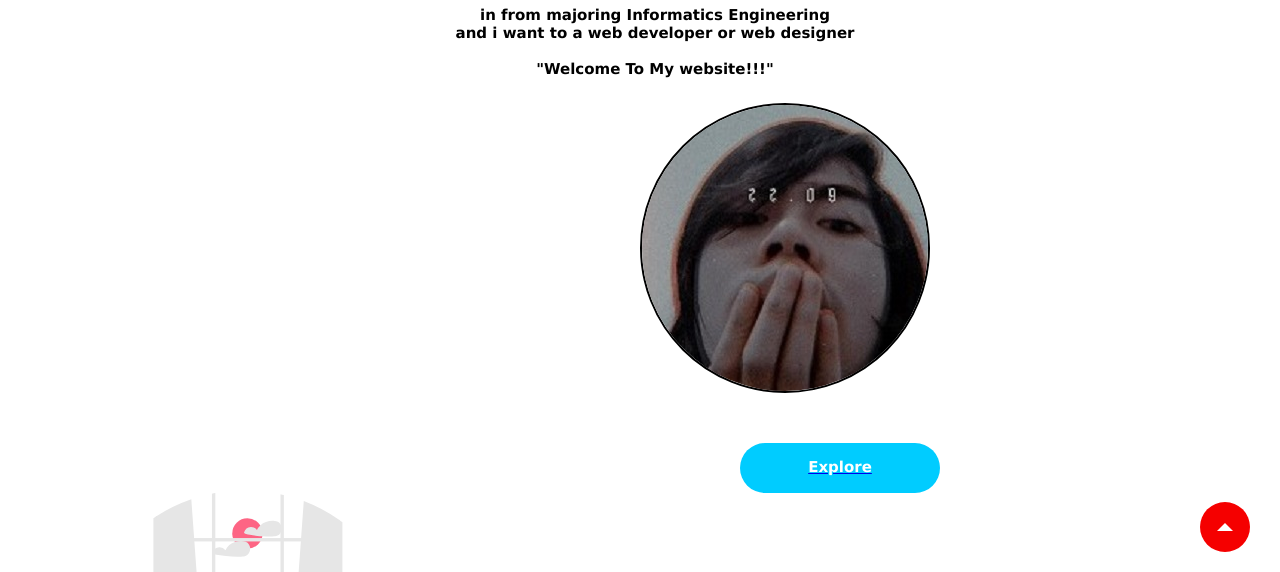
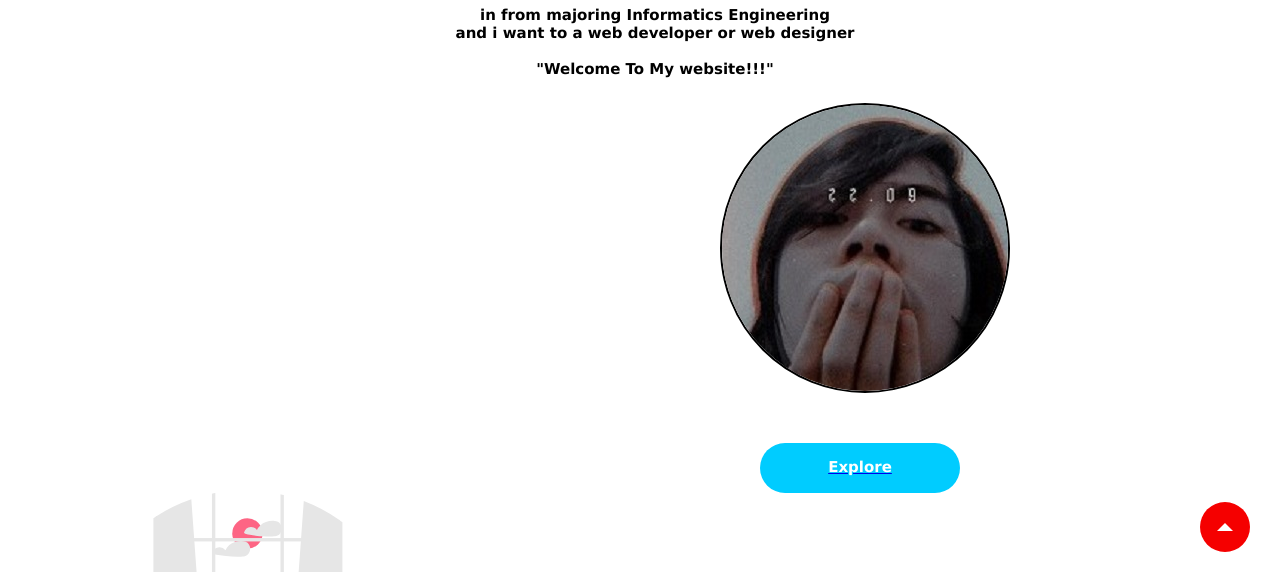
Before and after one commit to FFKP2003/FFKP.Github.io, a plain HTML site: page index.html in a window 1280 px wide. Shown: the part 228-800 px from the top of the page. Drawn offline with nearby package versions, Linux system fonts and the light colour scheme.

Commit message:
update.css

```diff
--- a/css/style.css
+++ b/css/style.css
@@ -60,7 +60,7 @@ nav .logo {
     margin-left: 70px;
 }
 .rounded-img {
-    margin-left: 50%;
+    margin-left: 720px;
     margin-top: 20px;
     transition-duration: 3s;
     border: 2px solid #000000;
@@ -78,7 +78,7 @@ nav .logo {
 }
 
 .btn h1 {
-    margin-left: 740px;
+    margin-left: 760px;
     margin-top: 50px;
     background: rgb(0, 204, 255);
     font-family: Verdana, Geneva, Tahoma, sans-serif;
```
